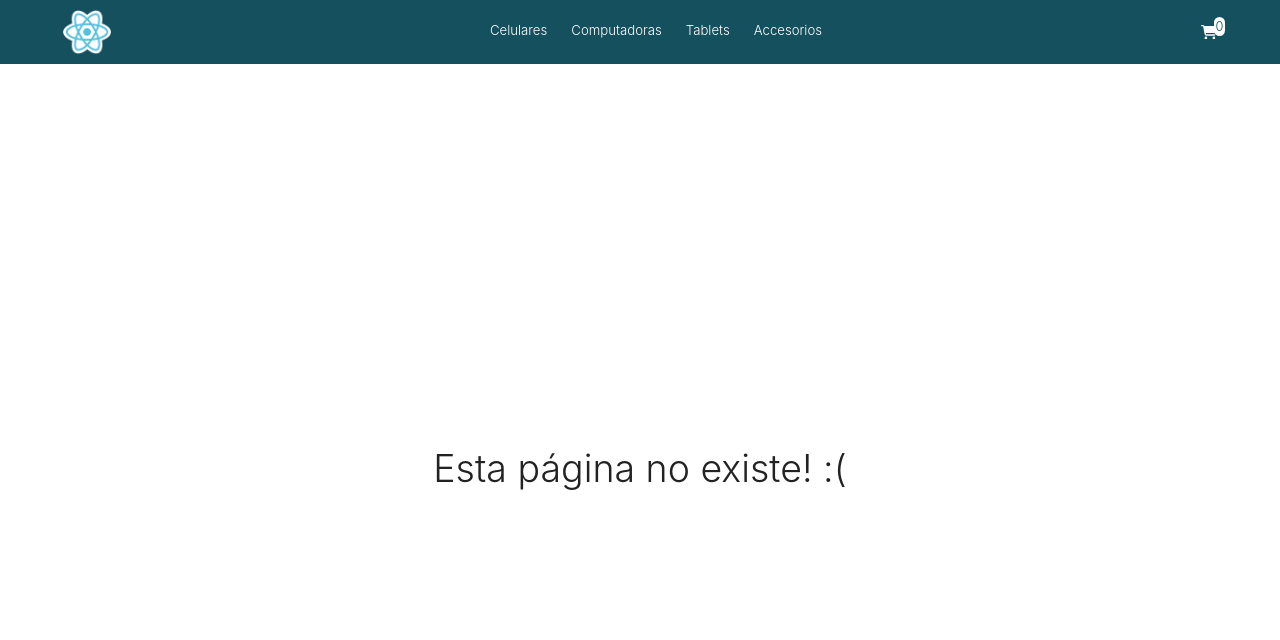
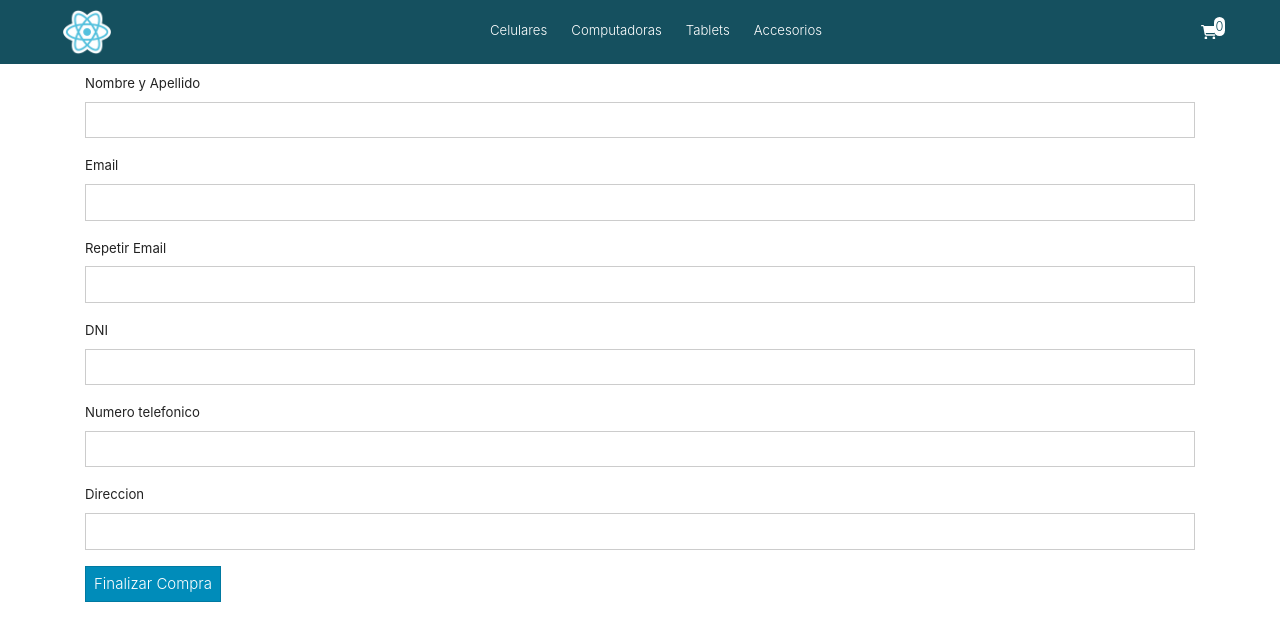
Before and after one commit to Eddy-Huaylla/coderhouse-ecommerce, a React (Create React App) app: page /checkout in a window 1280 px wide. Shown: the top 640 px of the page. Built offline with nearby package versions, Linux system fonts and the light colour scheme.

Commit message:
Add Form Checkout

```diff
--- a/package.json
+++ b/package.json
@@ -9,6 +9,7 @@
     "react-dom": "^18.2.0",
     "react-router-dom": "^6.10.0",
     "react-scripts": "5.0.1",
+    "react-toastify": "^9.1.2",
     "sass": "^1.60.0",
     "web-vitals": "^2.1.4"
   },
--- a/src/App.jsx
+++ b/src/App.jsx
@@ -2,6 +2,10 @@ import { BrowserRouter } from 'react-router-dom';
 
 import { NavBar } from './components/NavBar/NavBar';
 import { Routes } from './Routes';
+
+import { ToastContainer } from 'react-toastify';
+
+import 'react-toastify/dist/ReactToastify.css';
 
 // import { createProducts } from './services/firebase.js';
 
@@ -10,6 +14,7 @@ function App() {
 
 	return (
 		<BrowserRouter>
+			<ToastContainer />
 			<header>
 				<NavBar />
 			</header>
--- a/src/Routes/index.jsx
+++ b/src/Routes/index.jsx
@@ -6,6 +6,7 @@ import { NotFound } from '../pages/NotFound';
 import { Home } from '../pages/Home';
 import { ListProducts } from '../pages/ListProducts';
 import { DetailProduct } from '../pages/DetailProduct';
+import { Checkout } from '../pages/Checkout';
 
 const Routes = () => {
 	return (
@@ -15,6 +16,7 @@ const Routes = () => {
 				<Route path = '/category/:category/:subcategory' element = { <ListProducts /> } />
 				<Route path = '/category/:category' element = { <ListProducts /> } />
 				<Route path = '/product/:id' element={ <DetailProduct /> } />
+				<Route path = '/checkout' element={ <Checkout /> } />
 
 				<Route path = '/*' element={ <NotFound /> } />
 			</RoutesDom>
--- /dev/null
+++ b/src/components/FormCheckout/FormCheckout.jsx
@@ -0,0 +1,75 @@
+import React, { useRef } from 'react';
+import { toast } from 'react-toastify';
+
+const FormCheckout = () => {
+	const datForm = useRef();
+
+	const mostrarAlerta = ( texto ) => {
+		toast( texto , {
+			position: "top-right",
+			autoClose: 5000,
+			hideProgressBar: false,
+			closeOnClick: true,
+			pauseOnHover: true,
+			draggable: true,
+			progress: undefined,
+			theme: "dark",
+		} );
+	}
+
+    const consultarForm = ( e ) => {
+        e.preventDefault();
+
+        const datosFormulario = new FormData( datForm.current );
+        const cliente = Object.fromEntries( datosFormulario );
+		const valoresCliente = Object.values( cliente );
+
+		if ( valoresCliente.every( valor => valor !== '') ) {
+
+			if( cliente.email !== cliente.emailRepetido ) {
+				mostrarAlerta( '📧 El email tiene que ser igual.' );
+				return;
+			}
+
+			console.log('ok');
+			e.target.reset();
+		} else {
+			mostrarAlerta( '⚠️ Completar todos los datos' );
+			return;
+		}
+    }
+
+	return (
+		<div className="container divForm" >
+            <form onSubmit={ consultarForm } ref={ datForm }>
+                <div className="mb-3">
+                    <label htmlFor="nombre" className="form-label">Nombre y Apellido</label>
+                    <input type="text" className="form-control" name="nombre" required />
+                </div>
+                <div className="mb-3">
+                    <label htmlFor="email" className="form-label">Email</label>
+                    <input type="email" className="form-control" name="email" />
+                </div>
+                <div className="mb-3">
+                    <label htmlFor="email" className="form-label">Repetir Email</label>
+                    <input type="email" className="form-control" name="emailRepetido" />
+                </div>
+                <div className="mb-3">
+                    <label htmlFor="dni" className="form-label">DNI</label>
+                    <input type="number" className="form-control" name="dni" />
+                </div>
+                <div className="mb-3">
+                    <label htmlFor="celular" className="form-label">Numero telefonico</label>
+                    <input type="number" className="form-control" name="celular" />
+                </div>
+                <div className="mb-3">
+                    <label htmlFor="direccion" className="form-label">Direccion</label>
+                    <input type="text" className="form-control" name="direccion" />
+                </div>
+                <button type="submit" className="btn btn-primary">Finalizar Compra</button>
+            </form>
+        </div>
+	);
+}
+
+export { FormCheckout };
--- a/src/components/ItemCount/ItemCount.jsx
+++ b/src/components/ItemCount/ItemCount.jsx
@@ -12,7 +12,7 @@ const ItemCount = ({ ValInicial, min, max, onAdd }) => {
 			{count}
 		<button className="btn btn-light" onClick={sum}>+</button>
 		<button className="btn btn-light" onClick={reset}>Reset</button>
-		<button className="btn btn-dark w-100" onClick={() => onAdd(count)}>Agregar al Carrito</button>
+		<button className="btn btn-dark w-100" onClick={ () => onAdd( count ) }>Agregar al Carrito</button>
 	</div>
   )
 }
--- a/src/components/ItemDetail/ItemDetail.jsx
+++ b/src/components/ItemDetail/ItemDetail.jsx
@@ -2,7 +2,7 @@ import { ItemCount } from "../ItemCount/ItemCount";
 
 const ItemDetail = ( { item } ) => {
 
-    const onAdd = (contador) => {
+    const onAdd = ( contador ) => {
         console.log(contador)
         console.log(item)
     }
@@ -19,7 +19,7 @@ const ItemDetail = ( { item } ) => {
                     <p className="card-text">Marca: {item.marca}</p>
                     <p className="card-text">Precio: ${item.precio}</p>
                     <p className="card-text">Stock: {item.stock}</p>
-                    <ItemCount ValInicial={1} min={1} max={item.stock} onAdd={onAdd} />
+                    <ItemCount ValInicial={1} min={1} max={item.stock} onAdd={ onAdd } />
                 </div>
             </div>
         </div>
--- /dev/null
+++ b/src/pages/Checkout/index.jsx
@@ -0,0 +1,11 @@
+import React from 'react';
+
+import { FormCheckout } from '../../components/FormCheckout/FormCheckout';
+
+const Checkout = () => {
+	return (
+		<FormCheckout />
+	);
+}
+
+export { Checkout };
```
Also changed, not shown: 2 other files (tests, documents, lock files or other folders).
